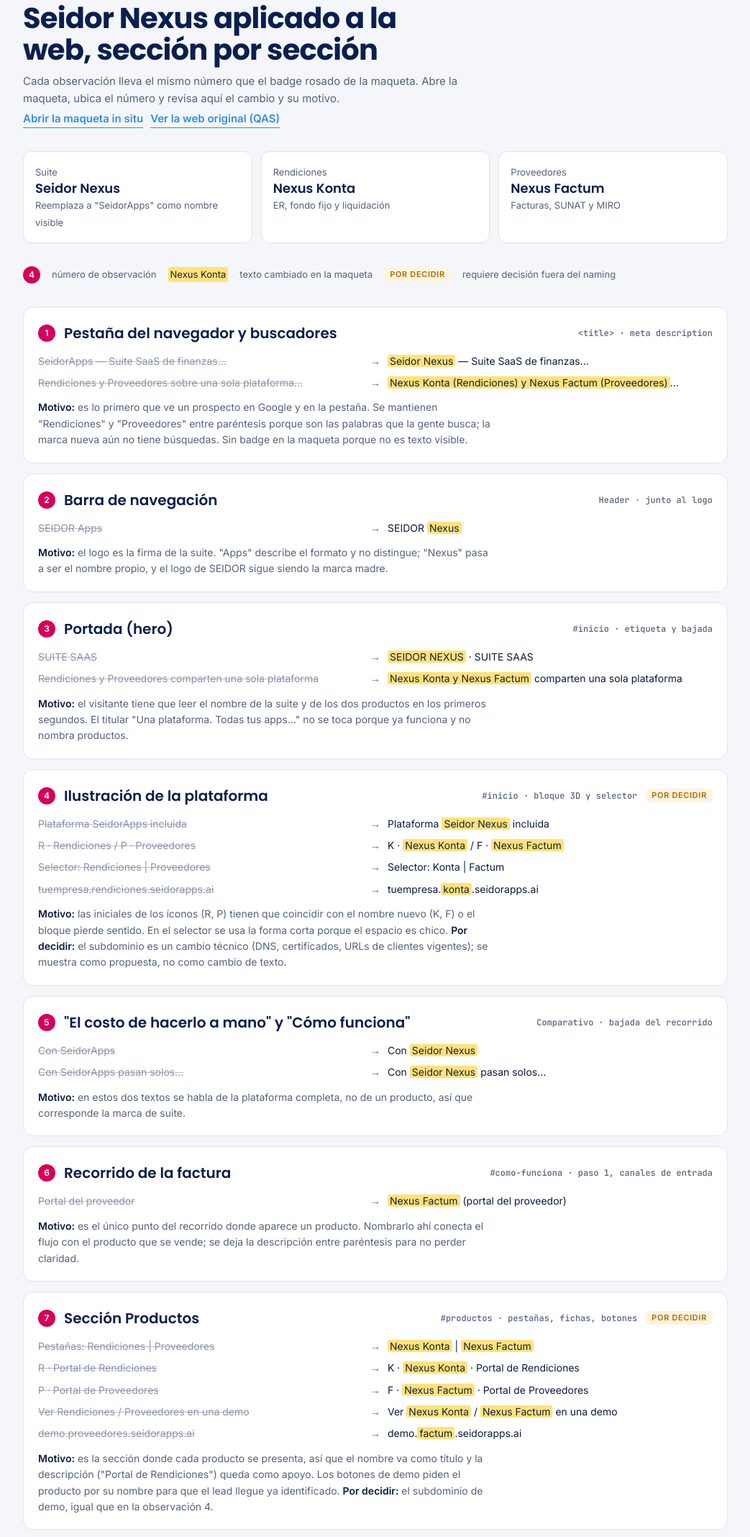
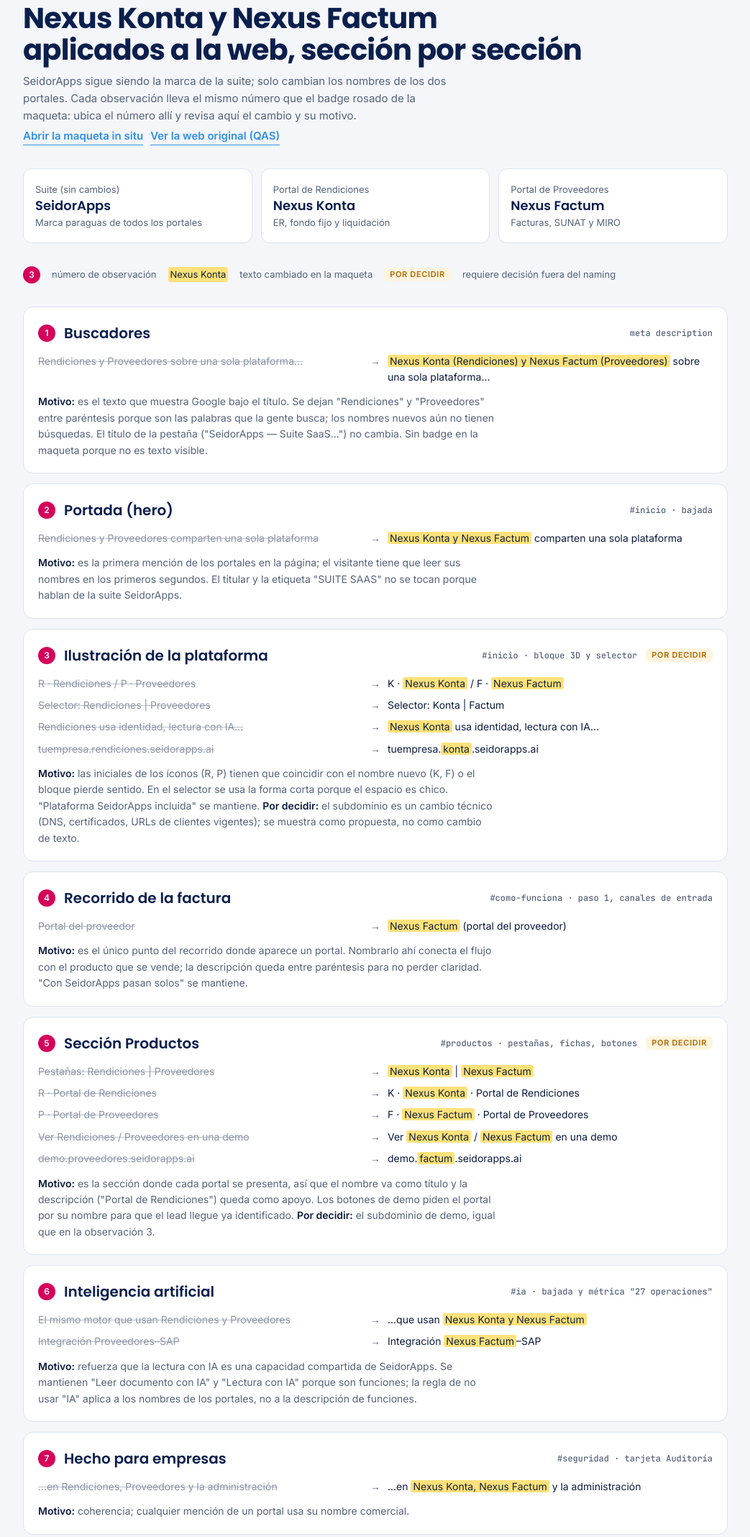
Before and after one commit to gonzalonarro-bh/seidor-nexus-naming, a plain HTML site: page observaciones.html in a window 1280 px wide. Shown: the part 73-2209 px from the top of the page at 72% size, without its empty margins (118-1161 px from the left). Drawn offline with Linux system fonts and the light colour scheme.

Commit message:
Mantener SeidorApps como suite; solo renombrar portales
Co-Authored-By: Claude Opus 5.5 <noreply@anthropic.com>

```diff
--- a/observaciones.html
+++ b/observaciones.html
@@ -4,7 +4,7 @@
 <meta charset="utf-8">
 <meta name="viewport" content="width=device-width, initial-scale=1, viewport-fit=cover">
 <meta name="robots" content="noindex,nofollow">
-<title>Naming Seidor Nexus</title>
+<title>Naming Nexus Konta y Factum</title>
 <meta name="claude:viewport-fit-sides" content="cover">
 <link rel="preconnect" href="https://fonts.googleapis.com">
 <link rel="stylesheet" href="https://fonts.googleapis.com/css2?family=Poppins:wght@500;600;700&family=Inter:wght@400;500;600&family=JetBrains+Mono:wght@400;500&display=swap">
@@ -67,73 +67,56 @@ code{font-family:var(--f-mono);font-size:13px}
 
   <section>
     <p class="eyebrow">Revisión de naming · web SeidorApps (QAS)</p>
-    <h1>Seidor Nexus aplicado a la web, sección por sección</h1>
-    <p class="lead">Cada observación lleva el mismo número que el badge rosado de la maqueta. Abre la maqueta, ubica el número y revisa aquí el cambio y su motivo.</p>
+    <h1>Nexus Konta y Nexus Factum aplicados a la web, sección por sección</h1>
+    <p class="lead">SeidorApps sigue siendo la marca de la suite; solo cambian los nombres de los dos portales. Cada observación lleva el mismo número que el badge rosado de la maqueta: ubica el número allí y revisa aquí el cambio y su motivo.</p>
     <div class="links"><a href="index.html">Abrir la maqueta in situ</a><a href="https://qas.seidorapps.ai/es" target="_blank" rel="noopener">Ver la web original (QAS)</a></div>
   </section>
 
   <section class="brand" aria-label="Arquitectura de marca propuesta">
-    <div><span>Suite</span><b>Seidor Nexus</b><span>Reemplaza a "SeidorApps" como nombre visible</span></div>
-    <div><span>Rendiciones</span><b>Nexus Konta</b><span>ER, fondo fijo y liquidación</span></div>
-    <div><span>Proveedores</span><b>Nexus Factum</b><span>Facturas, SUNAT y MIRO</span></div>
+    <div><span>Suite (sin cambios)</span><b>SeidorApps</b><span>Marca paraguas de todos los portales</span></div>
+    <div><span>Portal de Rendiciones</span><b>Nexus Konta</b><span>ER, fondo fijo y liquidación</span></div>
+    <div><span>Portal de Proveedores</span><b>Nexus Factum</b><span>Facturas, SUNAT y MIRO</span></div>
   </section>
 
-  <div class="legend"><span class="n">4</span> número de observación <mark>Nexus Konta</mark> texto cambiado en la maqueta <span class="tag">Por decidir</span> requiere decisión fuera del naming</div>
+  <div class="legend"><span class="n">3</span> número de observación <mark>Nexus Konta</mark> texto cambiado en la maqueta <span class="tag">Por decidir</span> requiere decisión fuera del naming</div>
 
   <section class="list" aria-label="Observaciones por sección">
 
     <article class="obs">
-      <header><span class="n">1</span><h2>Pestaña del navegador y buscadores</h2><span class="where">&lt;title&gt; · meta description</span></header>
+      <header><span class="n">1</span><h2>Buscadores</h2><span class="where">meta description</span></header>
       <ul class="changes">
-        <li><span class="from">SeidorApps — Suite SaaS de finanzas…</span><span class="arrow">→</span><span><mark>Seidor Nexus</mark> — Suite SaaS de finanzas…</span></li>
-        <li><span class="from">Rendiciones y Proveedores sobre una sola plataforma…</span><span class="arrow">→</span><span><mark>Nexus Konta (Rendiciones) y Nexus Factum (Proveedores)</mark>…</span></li>
+        <li><span class="from">Rendiciones y Proveedores sobre una sola plataforma…</span><span class="arrow">→</span><span><mark>Nexus Konta (Rendiciones) y Nexus Factum (Proveedores)</mark> sobre una sola plataforma…</span></li>
       </ul>
-      <p class="why"><b>Motivo:</b> es lo primero que ve un prospecto en Google y en la pestaña. Se mantienen "Rendiciones" y "Proveedores" entre paréntesis porque son las palabras que la gente busca; la marca nueva aún no tiene búsquedas. Sin badge en la maqueta porque no es texto visible.</p>
+      <p class="why"><b>Motivo:</b> es el texto que muestra Google bajo el título. Se dejan "Rendiciones" y "Proveedores" entre paréntesis porque son las palabras que la gente busca; los nombres nuevos aún no tienen búsquedas. El título de la pestaña ("SeidorApps — Suite SaaS…") no cambia. Sin badge en la maqueta porque no es texto visible.</p>
     </article>
 
     <article class="obs">
-      <header><span class="n">2</span><h2>Barra de navegación</h2><span class="where">Header · junto al logo</span></header>
-      <ul class="changes"><li><span class="from">SEIDOR Apps</span><span class="arrow">→</span><span>SEIDOR <mark>Nexus</mark></span></li></ul>
-      <p class="why"><b>Motivo:</b> el logo es la firma de la suite. "Apps" describe el formato y no distingue; "Nexus" pasa a ser el nombre propio, y el logo de SEIDOR sigue siendo la marca madre.</p>
+      <header><span class="n">2</span><h2>Portada (hero)</h2><span class="where">#inicio · bajada</span></header>
+      <ul class="changes">
+        <li><span class="from">Rendiciones y Proveedores comparten una sola plataforma</span><span class="arrow">→</span><span><mark>Nexus Konta y Nexus Factum</mark> comparten una sola plataforma</span></li>
+      </ul>
+      <p class="why"><b>Motivo:</b> es la primera mención de los portales en la página; el visitante tiene que leer sus nombres en los primeros segundos. El titular y la etiqueta "SUITE SAAS" no se tocan porque hablan de la suite SeidorApps.</p>
     </article>
 
     <article class="obs">
-      <header><span class="n">3</span><h2>Portada (hero)</h2><span class="where">#inicio · etiqueta y bajada</span></header>
+      <header><span class="n">3</span><h2>Ilustración de la plataforma</h2><span class="where">#inicio · bloque 3D y selector</span><span class="tag">Por decidir</span></header>
       <ul class="changes">
-        <li><span class="from">SUITE SAAS</span><span class="arrow">→</span><span><mark>SEIDOR NEXUS</mark> · SUITE SAAS</span></li>
-        <li><span class="from">Rendiciones y Proveedores comparten una sola plataforma</span><span class="arrow">→</span><span><mark>Nexus Konta y Nexus Factum</mark> comparten una sola plataforma</span></li>
+        <li><span class="from">R · Rendiciones / P · Proveedores</span><span class="arrow">→</span><span>K · <mark>Nexus Konta</mark> / F · <mark>Nexus Factum</mark></span></li>
+        <li><span class="from">Selector: Rendiciones | Proveedores</span><span class="arrow">→</span><span>Selector: Konta | Factum</span></li>
+        <li><span class="from">Rendiciones usa identidad, lectura con IA…</span><span class="arrow">→</span><span><mark>Nexus Konta</mark> usa identidad, lectura con IA…</span></li>
+        <li><span class="from">tuempresa.rendiciones.seidorapps.ai</span><span class="arrow">→</span><span>tuempresa.<mark>konta</mark>.seidorapps.ai</span></li>
       </ul>
-      <p class="why"><b>Motivo:</b> el visitante tiene que leer el nombre de la suite y de los dos productos en los primeros segundos. El titular "Una plataforma. Todas tus apps…" no se toca porque ya funciona y no nombra productos.</p>
+      <p class="why"><b>Motivo:</b> las iniciales de los íconos (R, P) tienen que coincidir con el nombre nuevo (K, F) o el bloque pierde sentido. En el selector se usa la forma corta porque el espacio es chico. "Plataforma SeidorApps incluida" se mantiene. <b>Por decidir:</b> el subdominio es un cambio técnico (DNS, certificados, URLs de clientes vigentes); se muestra como propuesta, no como cambio de texto.</p>
     </article>
 
     <article class="obs">
-      <header><span class="n">4</span><h2>Ilustración de la plataforma</h2><span class="where">#inicio · bloque 3D y selector</span><span class="tag">Por decidir</span></header>
-      <ul class="changes">
-        <li><span class="from">Plataforma SeidorApps incluida</span><span class="arrow">→</span><span>Plataforma <mark>Seidor Nexus</mark> incluida</span></li>
-        <li><span class="from">R · Rendiciones / P · Proveedores</span><span class="arrow">→</span><span>K · <mark>Nexus Konta</mark> / F · <mark>Nexus Factum</mark></span></li>
-        <li><span class="from">Selector: Rendiciones | Proveedores</span><span class="arrow">→</span><span>Selector: Konta | Factum</span></li>
-        <li><span class="from">tuempresa.rendiciones.seidorapps.ai</span><span class="arrow">→</span><span>tuempresa.<mark>konta</mark>.seidorapps.ai</span></li>
-      </ul>
-      <p class="why"><b>Motivo:</b> las iniciales de los íconos (R, P) tienen que coincidir con el nombre nuevo (K, F) o el bloque pierde sentido. En el selector se usa la forma corta porque el espacio es chico. <b>Por decidir:</b> el subdominio es un cambio técnico (DNS, certificados, URLs de clientes vigentes); se muestra como propuesta, no como cambio de texto.</p>
+      <header><span class="n">4</span><h2>Recorrido de la factura</h2><span class="where">#como-funciona · paso 1, canales de entrada</span></header>
+      <ul class="changes"><li><span class="from">Portal del proveedor</span><span class="arrow">→</span><span><mark>Nexus Factum</mark> (portal del proveedor)</span></li></ul>
+      <p class="why"><b>Motivo:</b> es el único punto del recorrido donde aparece un portal. Nombrarlo ahí conecta el flujo con el producto que se vende; la descripción queda entre paréntesis para no perder claridad. "Con SeidorApps pasan solos" se mantiene.</p>
     </article>
 
     <article class="obs">
-      <header><span class="n">5</span><h2>"El costo de hacerlo a mano" y "Cómo funciona"</h2><span class="where">Comparativo · bajada del recorrido</span></header>
-      <ul class="changes">
-        <li><span class="from">Con SeidorApps</span><span class="arrow">→</span><span>Con <mark>Seidor Nexus</mark></span></li>
-        <li><span class="from">Con SeidorApps pasan solos…</span><span class="arrow">→</span><span>Con <mark>Seidor Nexus</mark> pasan solos…</span></li>
-      </ul>
-      <p class="why"><b>Motivo:</b> en estos dos textos se habla de la plataforma completa, no de un producto, así que corresponde la marca de suite.</p>
-    </article>
-
-    <article class="obs">
-      <header><span class="n">6</span><h2>Recorrido de la factura</h2><span class="where">#como-funciona · paso 1, canales de entrada</span></header>
-      <ul class="changes"><li><span class="from">Portal del proveedor</span><span class="arrow">→</span><span><mark>Nexus Factum</mark> (portal del proveedor)</span></li></ul>
-      <p class="why"><b>Motivo:</b> es el único punto del recorrido donde aparece un producto. Nombrarlo ahí conecta el flujo con el producto que se vende; se deja la descripción entre paréntesis para no perder claridad.</p>
-    </article>
-
-    <article class="obs">
-      <header><span class="n">7</span><h2>Sección Productos</h2><span class="where">#productos · pestañas, fichas, botones</span><span class="tag">Por decidir</span></header>
+      <header><span class="n">5</span><h2>Sección Productos</h2><span class="where">#productos · pestañas, fichas, botones</span><span class="tag">Por decidir</span></header>
       <ul class="changes">
         <li><span class="from">Pestañas: Rendiciones | Proveedores</span><span class="arrow">→</span><span><mark>Nexus Konta</mark> | <mark>Nexus Factum</mark></span></li>
         <li><span class="from">R · Portal de Rendiciones</span><span class="arrow">→</span><span>K · <mark>Nexus Konta</mark> · Portal de Rendiciones</span></li>
@@ -141,50 +124,49 @@ code{font-family:var(--f-mono);font-size:13px}
         <li><span class="from">Ver Rendiciones / Proveedores en una demo</span><span class="arrow">→</span><span>Ver <mark>Nexus Konta</mark> / <mark>Nexus Factum</mark> en una demo</span></li>
         <li><span class="from">demo.proveedores.seidorapps.ai</span><span class="arrow">→</span><span>demo.<mark>factum</mark>.seidorapps.ai</span></li>
       </ul>
-      <p class="why"><b>Motivo:</b> es la sección donde cada producto se presenta, así que el nombre va como título y la descripción ("Portal de Rendiciones") queda como apoyo. Los botones de demo piden el producto por su nombre para que el lead llegue ya identificado. <b>Por decidir:</b> el subdominio de demo, igual que en la observación 4.</p>
+      <p class="why"><b>Motivo:</b> es la sección donde cada portal se presenta, así que el nombre va como título y la descripción ("Portal de Rendiciones") queda como apoyo. Los botones de demo piden el portal por su nombre para que el lead llegue ya identificado. <b>Por decidir:</b> el subdominio de demo, igual que en la observación 3.</p>
     </article>
 
     <article class="obs">
-      <header><span class="n">8</span><h2>Inteligencia artificial</h2><span class="where">#ia · bajada y métrica "27 operaciones"</span></header>
+      <header><span class="n">6</span><h2>Inteligencia artificial</h2><span class="where">#ia · bajada y métrica "27 operaciones"</span></header>
       <ul class="changes">
         <li><span class="from">El mismo motor que usan Rendiciones y Proveedores</span><span class="arrow">→</span><span>…que usan <mark>Nexus Konta y Nexus Factum</mark></span></li>
         <li><span class="from">Integración Proveedores–SAP</span><span class="arrow">→</span><span>Integración <mark>Nexus Factum</mark>–SAP</span></li>
       </ul>
-      <p class="why"><b>Motivo:</b> refuerza que la lectura con IA es una capacidad compartida de la suite. Se mantienen "Leer documento con IA" y "Lectura con IA" porque son funciones; la regla de no usar "IA" aplica a los nombres de producto, no a la descripción de funciones.</p>
+      <p class="why"><b>Motivo:</b> refuerza que la lectura con IA es una capacidad compartida de SeidorApps. Se mantienen "Leer documento con IA" y "Lectura con IA" porque son funciones; la regla de no usar "IA" aplica a los nombres de los portales, no a la descripción de funciones.</p>
     </article>
 
     <article class="obs">
-      <header><span class="n">9</span><h2>Hecho para empresas</h2><span class="where">#seguridad · tarjeta Auditoría</span></header>
+      <header><span class="n">7</span><h2>Hecho para empresas</h2><span class="where">#seguridad · tarjeta Auditoría</span></header>
       <ul class="changes"><li><span class="from">…en Rendiciones, Proveedores y la administración</span><span class="arrow">→</span><span>…en <mark>Nexus Konta, Nexus Factum</mark> y la administración</span></li></ul>
-      <p class="why"><b>Motivo:</b> coherencia; cualquier mención de un producto usa su nombre comercial.</p>
+      <p class="why"><b>Motivo:</b> coherencia; cualquier mención de un portal usa su nombre comercial.</p>
     </article>
 
     <article class="obs">
-      <header><span class="n">10</span><h2>Formulario de demo</h2><span class="where">#demo · "¿Qué te interesa?"</span></header>
+      <header><span class="n">8</span><h2>Formulario de demo</h2><span class="where">#demo · "¿Qué te interesa?"</span></header>
       <ul class="changes">
         <li><span class="from">☐ Rendiciones</span><span class="arrow">→</span><span>☐ <mark>Nexus Konta</mark> (Rendiciones)</span></li>
         <li><span class="from">☐ Proveedores</span><span class="arrow">→</span><span>☐ <mark>Nexus Factum</mark> (Proveedores)</span></li>
       </ul>
-      <p class="why"><b>Motivo:</b> quien llena el formulario quizá aún no reconoce la marca nueva; el paréntesis evita que marque la opción equivocada. Los valores internos del formulario (<code>rend</code>, <code>prov</code>) no cambian, así que el CRM no se ve afectado.</p>
+      <p class="why"><b>Motivo:</b> quien llena el formulario quizá aún no reconoce los nombres nuevos; el paréntesis evita que marque la opción equivocada. Los valores internos del formulario (<code>rend</code>, <code>prov</code>) no cambian, así que el CRM no se ve afectado.</p>
     </article>
 
     <article class="obs">
-      <header><span class="n">11</span><h2>Pie de página</h2><span class="where">Footer · logo y línea de productos</span></header>
+      <header><span class="n">9</span><h2>Pie de página</h2><span class="where">Footer · línea de productos</span></header>
       <ul class="changes">
-        <li><span class="from">SEIDOR Apps</span><span class="arrow">→</span><span>SEIDOR <mark>Nexus</mark></span></li>
         <li><span class="from">Rendiciones · Proveedores</span><span class="arrow">→</span><span><mark>Nexus Konta · Nexus Factum</mark></span></li>
       </ul>
-      <p class="why"><b>Motivo:</b> cierra la página con la misma firma del header.</p>
+      <p class="why"><b>Motivo:</b> cierra la página listando los portales con su nombre; el logo "SEIDOR Apps" se mantiene.</p>
     </article>
   </section>
 
   <section class="open">
     <h2>Fuera de la maqueta: pendientes para decidir</h2>
     <ol>
-      <li><b>Dominio.</b> La web vive en <code>seidorapps.ai</code>. Definir si se mantiene, se agrega <code>seidornexus.ai</code> o se usa una ruta tipo <code>seidor.com/nexus</code>.</li>
-      <li><b>Subdominios de clientes</b> (observaciones 4 y 7). Cambiarlos afecta DNS, certificados y URLs que los clientes productivos ya usan; puede quedar solo para clientes nuevos.</li>
+      <li><b>Prefijo "Nexus".</b> Sin "Seidor Nexus" como suite, "Nexus" queda como apellido común de los portales. Alternativa: usar solo <b>Konta</b> y <b>Factum</b> bajo SeidorApps.</li>
+      <li><b>Subdominios de clientes</b> (observaciones 3 y 5). Cambiarlos afecta DNS, certificados y URLs que los clientes productivos ya usan; puede quedar solo para clientes nuevos.</li>
       <li><b>Versión en inglés.</b> Los nombres funcionan igual en <code>/en</code>; falta aplicar los mismos cambios allí.</li>
-      <li><b>Marca y dominios.</b> Buscar "Seidor Nexus", "Konta" y "Factum" en INDECOPI (clases 9 y 42) y revisar dominios libres antes de publicar.</li>
+      <li><b>Marca y dominios.</b> Buscar "Nexus Konta", "Nexus Factum", "Konta" y "Factum" en INDECOPI (clases 9 y 42) antes de publicar.</li>
       <li><b>Producto.</b> Los nombres también tienen que llegar a los portales (login, correos, plantillas); hoy la web es solo la cara comercial.</li>
     </ol>
   </section>
```
Also changed, not shown: index.html (+2 -2 lines), 1 other file.
